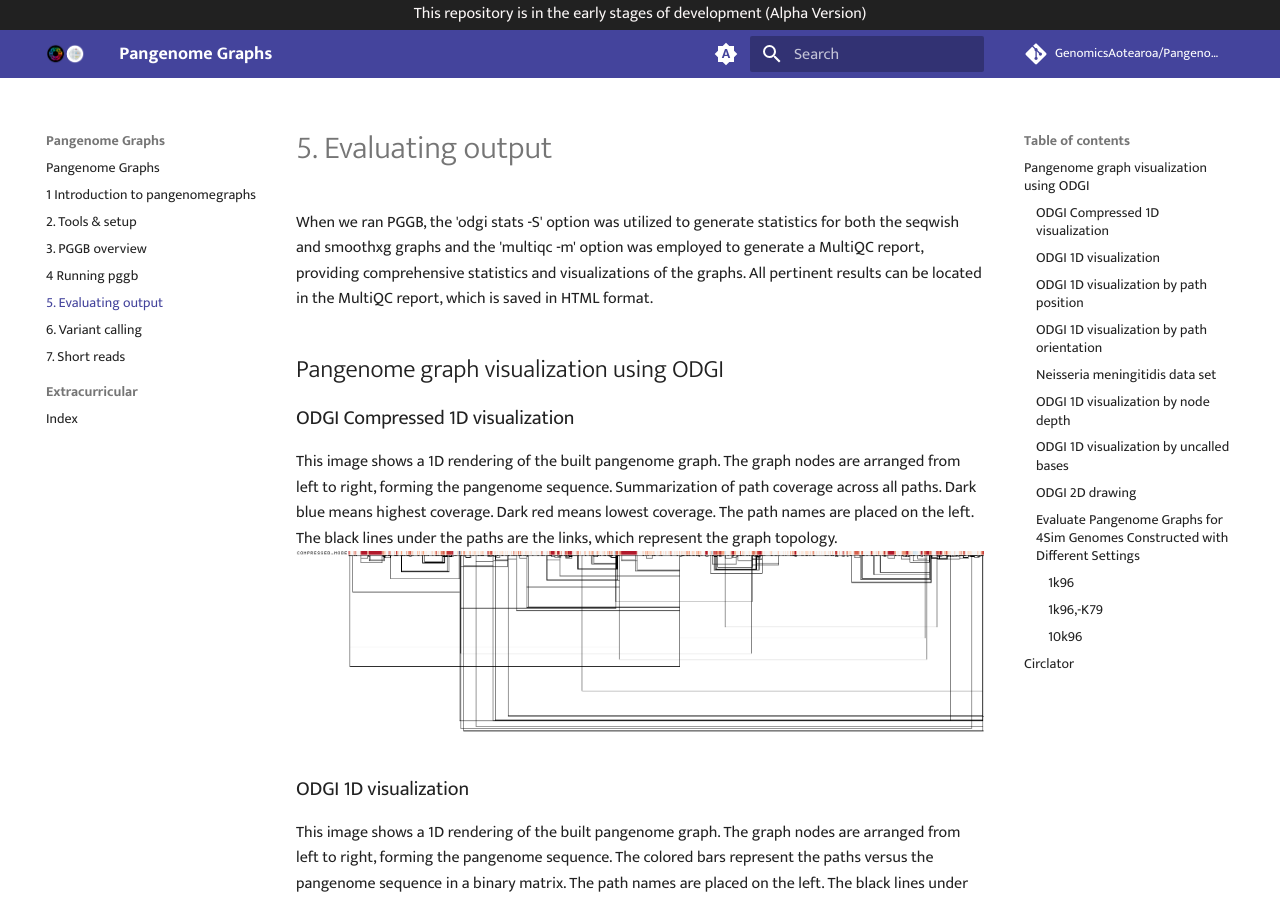
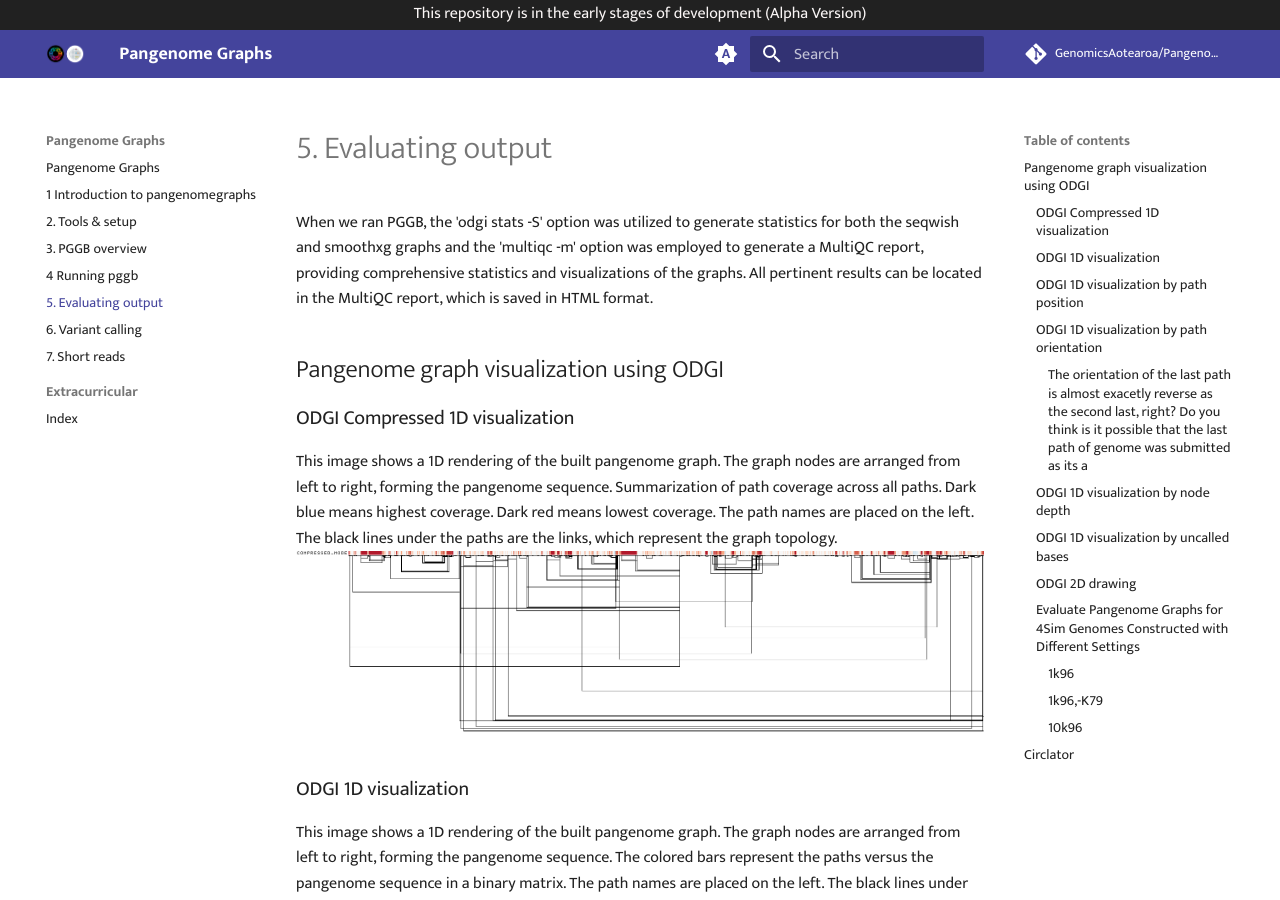
Before and after one commit to GenomicsAotearoa/Pangenome-Graphs-Workshop, an MkDocs documentation site: the page built from docs/5_Evaluating_pggb_output.md, in a window 1280 px wide and 900 px high. Built offline with MkDocs 1.6.1 and Material for MkDocs 9.7.7, drawn with Linux system fonts in a browser that asks for light colours; comment, search, counter and statistics services are not loaded.

Commit message:
Update 5_Evaluating_pggb_output.md

```diff
--- a/docs/5_Evaluating_pggb_output.md
+++ b/docs/5_Evaluating_pggb_output.md
@@ -30,8 +30,8 @@
 
 
 ??? info "What happened for the last path compared to the rest paths"
-
-    ### *Neisseria meningitidis* data set
+    #### The orientation of the last path is almost exacetly reverse as the second last, right? Do you think is it possible that the last path of genome was submitted as its a
+    reverse complement?
 
 
 
```
